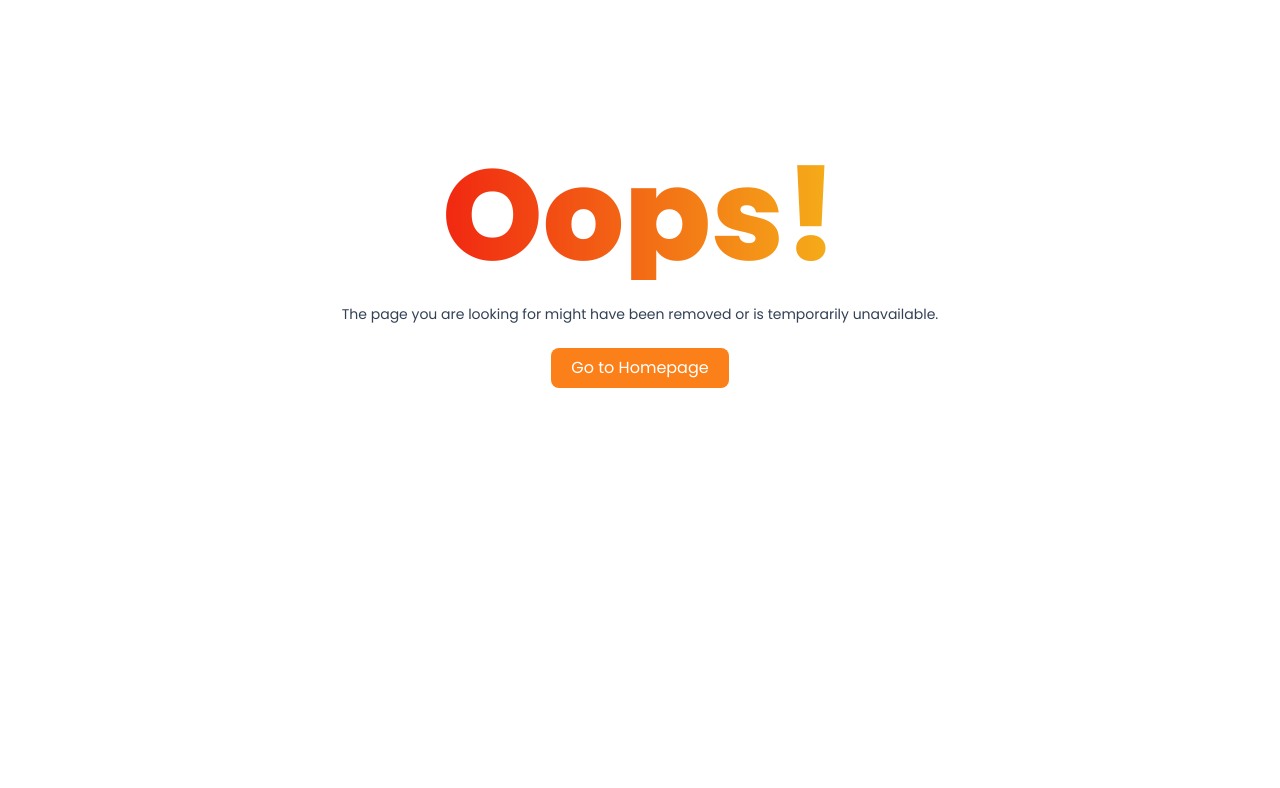
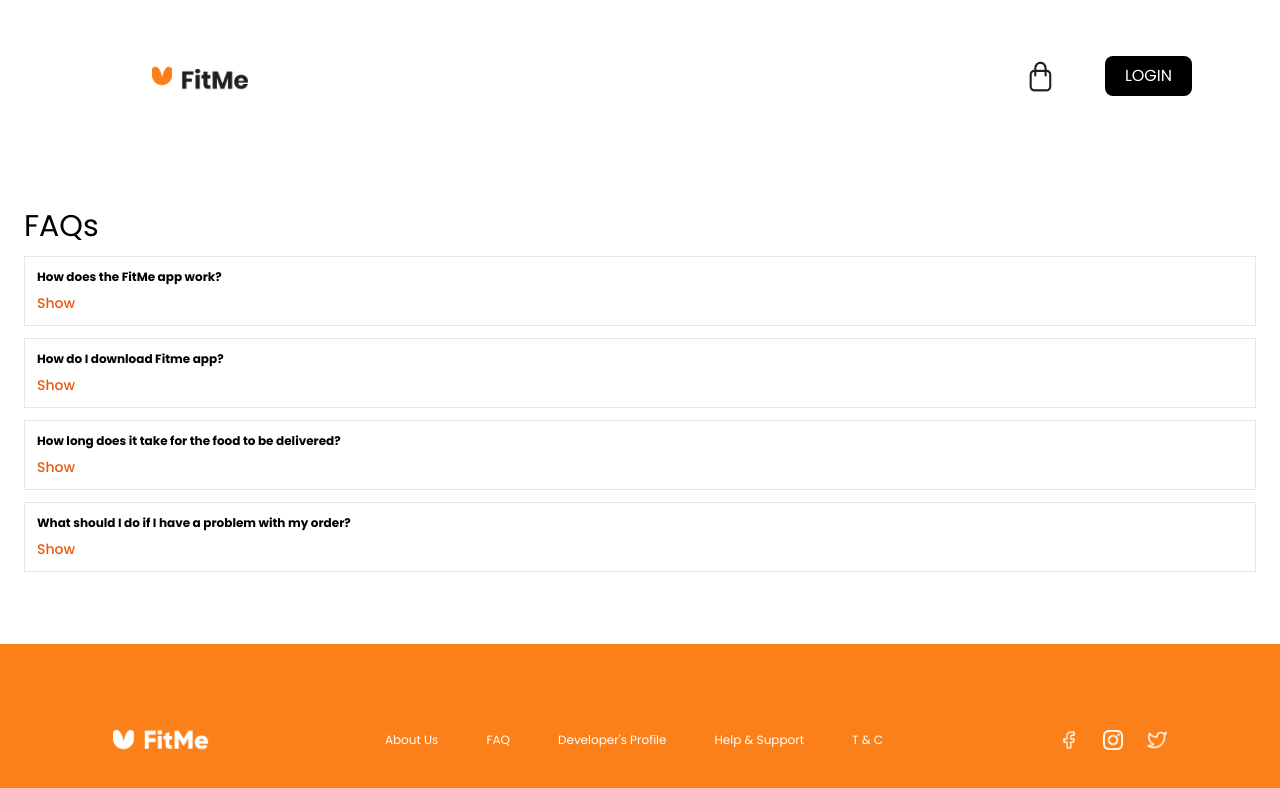
Before and after one commit to Ashrayaa/Fit-Me-App, a React (Vite) app: page /faq in a window 1280 px wide. Shown: the top 788 px of the page. Built offline with nearby package versions, Linux system fonts and the light colour scheme.

Commit message:
Error fixed

```diff
--- a/src/App.js
+++ b/src/App.js
@@ -1,19 +1,21 @@
-import React from "react";
+import React, { lazy, Suspense } from "react";
 import ReactDOM from "react-dom/client";
-import { createRoot } from "react-dom/client";
 import Header from "./components/Header";
 import Body from "./components/Body";
 import { Footer } from "./components/Footer";
 import { Intro } from "./components/Intro";
 import { createBrowserRouter, RouterProvider, Outlet } from "react-router-dom";
-import About from "./components/About";
 // import Delivery from "./components/Delivery";
 // import Help from "./components/Help";
 import Error from "./components/Error";
 import RestaurantMenu from "./components/RestaurantMenu";
 import Login from "./components/Login";
 import Signup from "./components/Signup";
-import Profile from "./components/Profile";
+import { FaqShimmer } from "./components/Shimmer";
+
+const FAQ = lazy(() => import("./components/Faq"));
+const About = lazy(() => import("./components/About"));
+const Profile = lazy(() => import("./components/Profile"));
 
 const AppLayout = () => {
   return (
@@ -47,12 +49,20 @@ const appRouter = createBrowserRouter([
         // ],
       },
       {
+        path: "/faq",
+        element: (
+          <Suspense fallback={<FaqShimmer/>}>
+            <FAQ />
+          </Suspense>
+        ),
+      },
+      {
         path: "/login",
         element: <Login />,
       },
       {
         path: "/signup",
-        element: <Signup/>,
+        element: <Signup />,
       },
 
       {
@@ -60,9 +70,9 @@ const appRouter = createBrowserRouter([
         element: <RestaurantMenu />,
       },
       {
-        path:"/profile",
-        element:<Profile/>
-      }
+        path: "/profile",
+        element: <Profile />,
+      },
     ],
   },
 ]);
--- /dev/null
+++ b/src/components/Faq.js
@@ -0,0 +1,97 @@
+import React, { useState } from "react";
+
+const Section = ({ question, answer, isVisible, setIsVisible }) => {
+  // const [isVisible, setIsVisible] = useState(false);
+  return (
+    <div className="flex flex-col gap-2 border border-solid p-3 justify-start items-start">
+      <h3 className="text-xs text-black font-semibold">{question}</h3>
+      {isVisible ? (
+        <button
+          className="cursor-pointer text-sm font-medium text-green-600"
+          onClick={() => {
+            setIsVisible(false);
+          }}
+        >
+          Hide
+        </button>
+      ) : (
+        <button
+          className="cursor-pointer text-sm font-medium text-orange-600"
+          onClick={() => {
+            setIsVisible(true);
+          }}
+        >
+          Show
+        </button>
+      )}
+
+      {isVisible && <p className="text-xs text-slate-700">{answer}</p>}
+    </div>
+  );
+};
+
+const Faq = () => {
+  const [visibleSection, setVisibleSection] = useState(" ");
+  return (
+    <div className="flex flex-col m-6 gap-3">
+      <h1 className="text-black text-3xl">FAQs</h1>
+      <Section
+        question={"How does the FitMe app work?"}
+        answer={
+          "FitMe app works by connecting users with restaurants that offer delivery services. Users can browse menus, place orders, and make payments through the app. The app then sends the order to the restaurant, and a delivery person picks up the food and delivers it to the user's address"
+        }
+        isVisible={visibleSection == "First"}
+        setIsVisible={(reveal) => {
+          if (reveal) {
+            setVisibleSection("First");
+          } else {
+            setVisibleSection("");
+          }
+        }}
+      />
+      <Section
+        question={"How do I download Fitme app?"}
+        answer={
+          "FitMe app can be downloaded from the Google Play Store or Apple App Store. Simply search for the app and click Install to download it to your phone."
+        }
+        isVisible={visibleSection == "Second"}
+        setIsVisible={(reveal) =>{
+            if(reveal){
+                setVisibleSection("Second")
+            }else{
+                setVisibleSection(" ")
+            }
+        } }
+      />
+      <Section
+        question={"How long does it take for the food to be delivered?"}
+        answer={
+          "Delivery times may vary depending on the restaurant's location and the distance from the user's address. However, most deliveries are completed within 30-45 minutes."
+        }
+        isVisible={visibleSection == "Third"}
+        setIsVisible={(reveal) =>{
+            if(reveal){
+                setVisibleSection("Third")
+            }else{
+                setVisibleSection(" ")
+            }
+        }}
+      />
+      <Section
+        question={"What should I do if I have a problem with my order?"}
+        answer={
+          "If you have a problem with your order, you can contact the food delivery app's customer support team through the app or by phone. They will be happy to help you resolve any issues."
+        }
+        isVisible={visibleSection == "Fourth"}
+        setIsVisible={(reveal) =>{
+            if(reveal){
+                setVisibleSection("Fourth")
+            }else{
+                setVisibleSection(" ")
+            }
+        }}
+      />
+    </div>
+  );
+};
+export default Faq;
--- a/src/components/Footer.js
+++ b/src/components/Footer.js
@@ -10,13 +10,21 @@ export const Footer = () => {
     <>
       <div className="flex flex-col gap-8 lg:flex-row lg:px-6 justify-center items-center lg:gap-44 bg-[#FC8019] py-10 lg:py-20">
         {/* Logo */}
-        <img src={FooterLogo} alt="Footer Logo" className="w-24" />
+        <Link to="/">
+          <img src={FooterLogo} alt="Footer Logo" className="w-24" />{" "}
+        </Link>
         {/* Links */}
         <ul className="text-white flex gap-6 lg:gap-12 font-normal text-xs">
           <Link to="/about">
             <li className="cursor-pointer ">About Us</li>
           </Link>
-          <li className="cursor-pointer ">Delivery</li>
+          <Link to="/faq">
+            <li className="cursor-pointer ">FAQ</li>
+          </Link>
+          <Link to="/profile">
+            <li className="cursor-pointer ">Developer's Profile</li>
+          </Link>
+
           <li className="cursor-pointer ">Help & Support</li>
           <li className="cursor-pointer ">T & C</li>
         </ul>
--- a/src/components/Login.js
+++ b/src/components/Login.js
@@ -77,8 +77,9 @@ const Login = () => {
           //id="mobile"
           //value
         /> */}
+
         <button className="bg-[#FC8019] p-4 text-white font-medium text-xl rounded-md">
-         <Link to="/"></Link> LOGIN
+          <Link to="/"> LOGIN </Link>
         </button>
         <p className="font-normal text-[#808080] text-xs text-center">
           By clicking on Login, I accept the Terms & Conditions & Privacy Policy
--- a/src/components/RestaurantMenu.js
+++ b/src/components/RestaurantMenu.js
@@ -7,10 +7,13 @@ import Star from "/assets/images/green star.png";
 import useRestaurant from "../utils/useRestaurant";
 
 const RestaurantMenu = () => {
+
   const { resId } = useParams();
 
   const restaurant = useRestaurant(resId);
-
+  useEffect(() => {
+    window.scrollTo(0, 0);
+  }, []);
   return !restaurant ? (
     <DetailPageShimmer />
   ) : (
--- a/src/components/Shimmer.js
+++ b/src/components/Shimmer.js
@@ -143,3 +143,17 @@ export const DetailPageShimmer = () => {
     </>
   );
 };
+
+export const FaqShimmer = () => {
+  return(
+    <div className="m-6">
+      <h1 className="text-black text-3xl">FAQs</h1>
+      {Array(4).fill("").map((e,index)=>(
+        <div className="flex flex-col m-4 gap-3 bg-slate-200 h-32 p-4 rounded-lg">
+          <div className="bg-gray-300 w-[30%] h-9 rounded-md"></div>
+          <div className="bg-gray-300 w-[50%] h-9 rounded-md"></div>
+        </div>
+      ))}
+    </div>
+  )
+};
--- a/src/components/Signup.js
+++ b/src/components/Signup.js
@@ -108,7 +108,7 @@ const Signup = () => {
         /> */}
 
           <button className="bg-[#FC8019] p-4 text-white font-medium text-xl rounded-md">
-          <Link to="/login"></Link>  Sign Up
+            <Link to="/login">Sign Up</Link>
           </button>
         </form>
 
```
